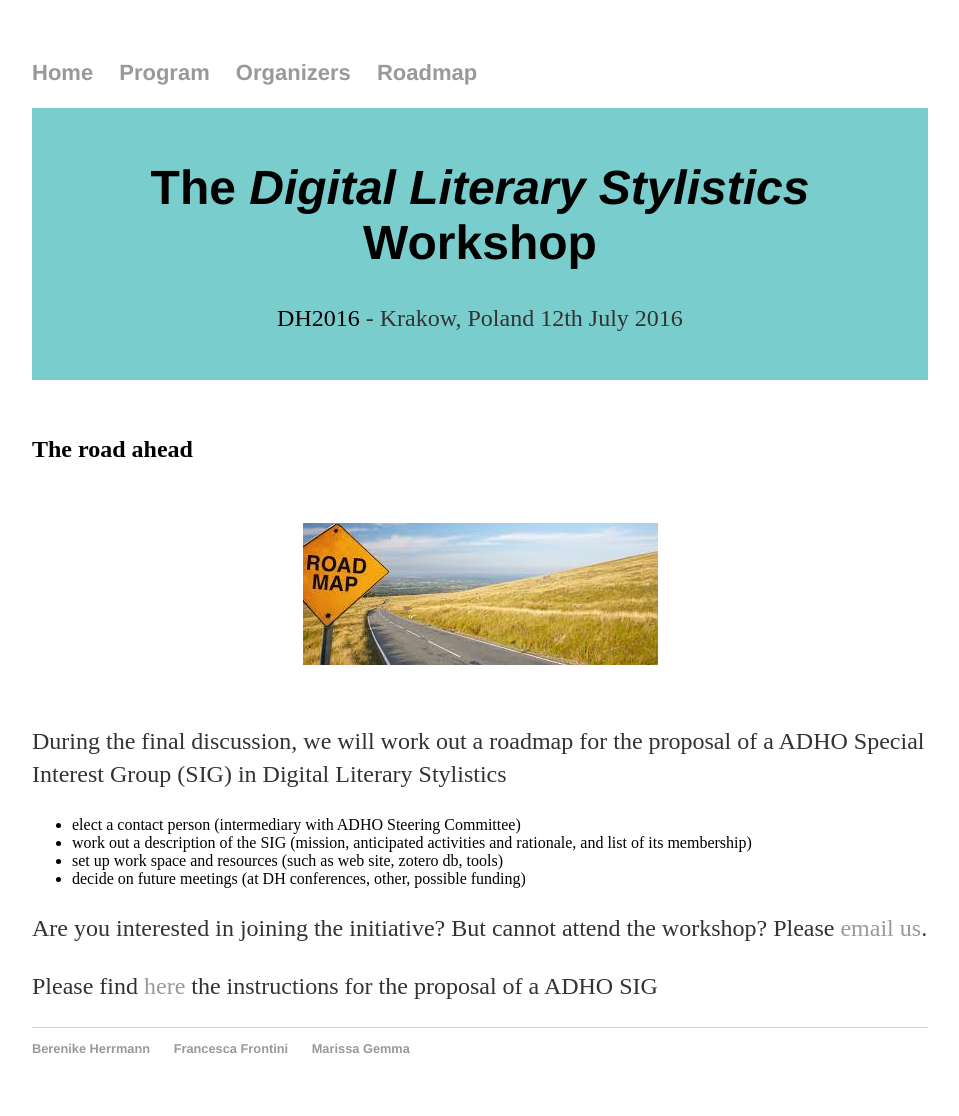
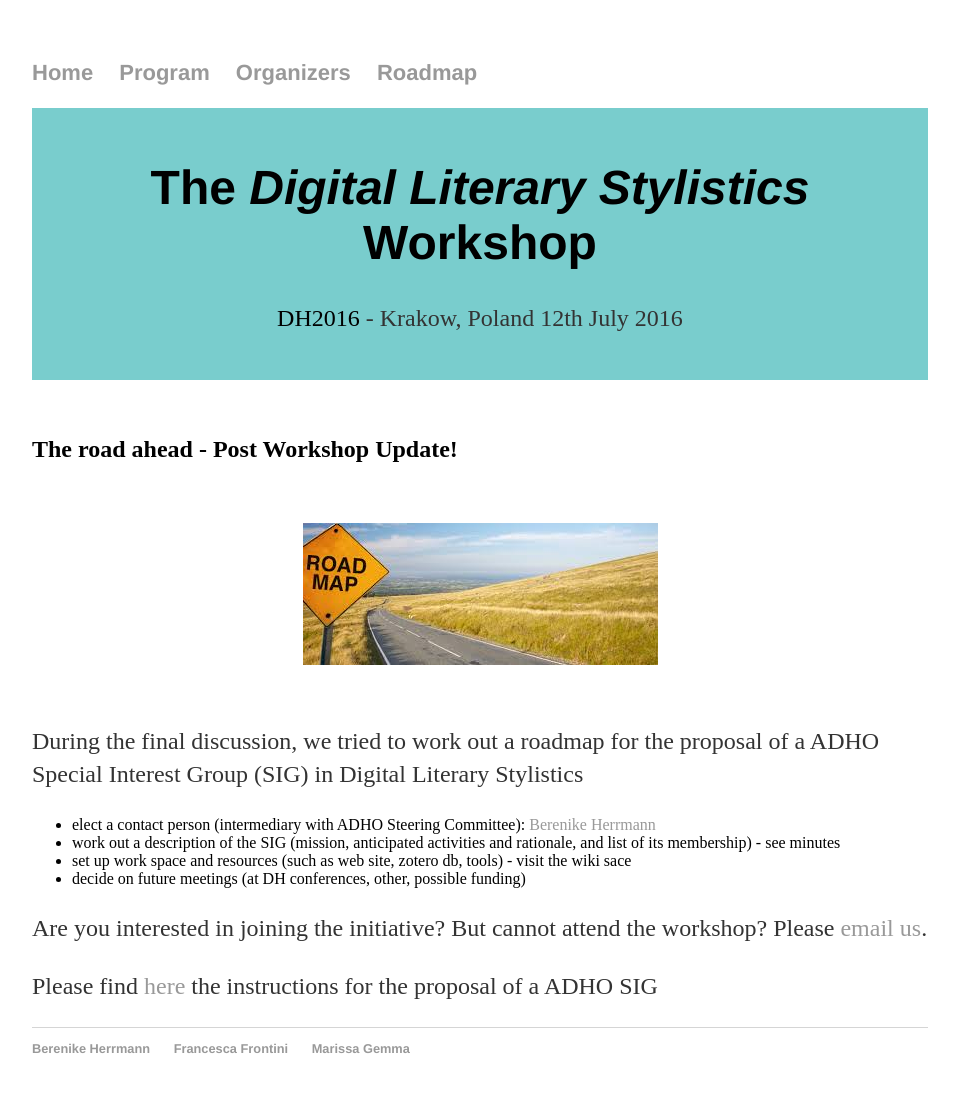
Before and after one commit to DigitalLiteraryStylistic/-DigitalLiteraryStylistic.github.io, a Jekyll site: the page built from roadmap.html, in a window 1280 px wide. Shown: the whole page, without its empty margins (160-1119 px from the left). Built offline with Jekyll 4.4.1, drawn with Linux system fonts in a browser that asks for light colours.

Commit message:
Update roadmap.html

```diff
--- a/roadmap.html
+++ b/roadmap.html
@@ -5,15 +5,17 @@ title: Digital Literary Stylistics Workshop - Co-located with DH2016
 ---
 
 
-<h2>The road ahead</h2>
+<h2>The road ahead - Post Workshop Update!</h2>
 <img src="images/roadmap.jpg" alt="roadmap" class="ri" />
 
-<p>During the final discussion, we will work out a roadmap for the proposal of a ADHO Special Interest Group (SIG) in Digital Literary Stylistics</p>
+
+
+<p>During the final discussion, we tried to work out a roadmap for the proposal of a ADHO Special Interest Group (SIG) in Digital Literary Stylistics</p>
 
 <ul>
-  <li>elect a contact person (intermediary with ADHO Steering Committee)</li>
-  <li>work out a description of the SIG (mission, anticipated activities and rationale, and list of its membership)</li>
-  <li>set up work space and resources (such as web site, zotero db, tools)</li>
+  <li>elect a contact person (intermediary with ADHO Steering Committee): <a href="mailto:jb.herrmann@phil.uni-goettingen.de?Subject=SIG%20Info" target="_top">Berenike Herrmann</a></li>
+  <li>work out a description of the SIG (mission, anticipated activities and rationale, and list of its membership) - see minutes</li>
+  <li>set up work space and resources (such as web site, zotero db, tools) - visit the wiki sace </li>
   <li>decide on future meetings (at DH conferences, other, possible funding)</li>
 </ul>
 
```
